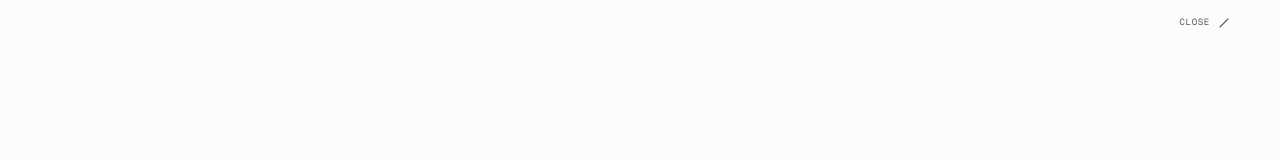
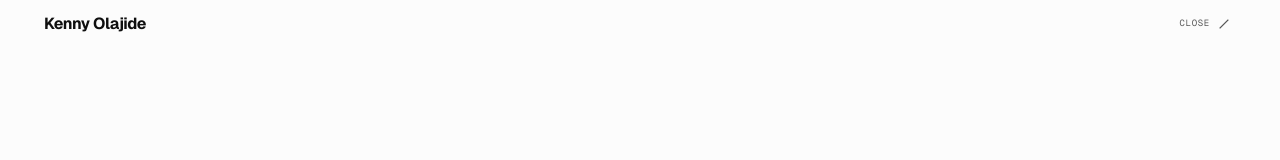
Before and after one commit to damilareoo/kenny-olajide-portfolio, a Next.js app: page / in a window 1280 px wide. Both pictures are taken after a click on the button "MENU". Shown: the top 160 px of the page. Built offline with nearby package versions, Linux system fonts and the light colour scheme; no server answers.

Commit message:
Print the name once: header lockup is the home h1

```diff
--- a/app/page.tsx
+++ b/app/page.tsx
@@ -43,12 +43,10 @@ export default async function Home() {
       <SiteNav current="/" />
 
       <header className="mt-8 short:mt-6">
-        <h1 className="text-xl font-bold tracking-tight">{site.name}</h1>
-
-        {/* About excerpt on the home, UX-heavy per owner. No agency claim:
-            the verified record is chess teaching, editing, then product
-            design — so the excerpt stays inside that. */}
-        <p className="mt-4 max-w-[52ch] text-base leading-relaxed text-ink-2">
+        {/* No h1 here: the header lockup above is the page's own h1, so the
+            name is printed once. What opens the page is the claim — UX-heavy
+            per owner, no agency invented. */}
+        <p className="max-w-[52ch] text-base leading-relaxed text-ink-2">
           I&rsquo;m a product designer focused on UX, research, and interface
           design — shipping product-ready work from first concept to the App
           Store.
--- a/components/site-nav.tsx
+++ b/components/site-nav.tsx
@@ -61,9 +61,31 @@ export function SiteNav({ current }: { current?: string }) {
   return (
     <>
       <div className="sticky top-0 z-40 -mx-5 bg-bg px-5 py-3 sm:-mx-6 sm:px-6">
-        {/* No wordmark: the menu owns navigation, and the name lives in the
-            page titles and metadata instead. One control, right-aligned. */}
-        <div className="flex items-center justify-end gap-x-3">
+        {/* One header row, September-style: the name on the left, one
+            control on the right, shared baseline, every route. */}
+        <div className="flex items-center justify-between gap-x-3">
+          {/* On the home route the lockup is the page's own h1, so the name
+              is never printed twice. Everywhere else it is a plain link. */}
+          {current === "/" ? (
+            <h1 className="text-base font-bold tracking-tight text-ink">
+              <Link
+                href="/"
+                aria-label="Kenny Olajide — home"
+                aria-current="page"
+                className="pressable"
+              >
+                {site.name}
+              </Link>
+            </h1>
+          ) : (
+            <Link
+              href="/"
+              aria-label="Kenny Olajide — home"
+              className="pressable text-base font-bold tracking-tight text-ink"
+            >
+              {site.name}
+            </Link>
+          )}
           <button
             ref={menuButton}
             type="button"
@@ -93,7 +115,16 @@ export function SiteNav({ current }: { current?: string }) {
         }`}
       >
         <div className="mx-auto flex w-full max-w-[1240px] flex-1 flex-col px-5 py-3 sm:px-6">
-          <div className="flex items-center justify-end gap-x-3">
+          <div className="flex items-center justify-between gap-x-3">
+            <Link
+              href="/"
+              onClick={() => setOpen(false)}
+              tabIndex={open ? undefined : -1}
+              className="pressable text-base font-bold tracking-tight text-ink"
+              aria-label="Kenny Olajide — home"
+            >
+              {site.name}
+            </Link>
             <button
               ref={closeButton}
               type="button"
```
Also changed, not shown: 1 other file (tests, documents, lock files or other folders).
